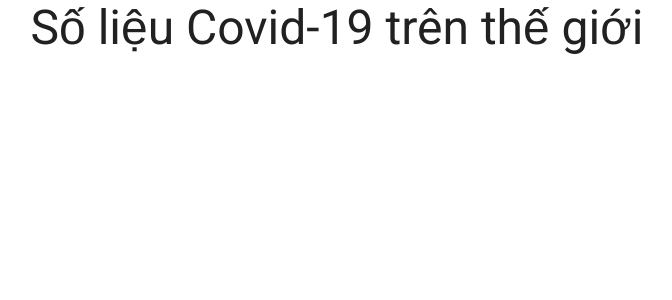
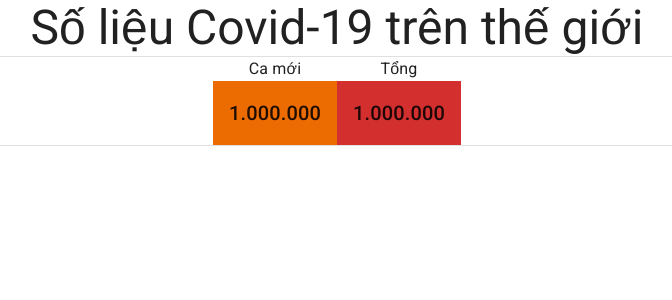
Before and after one commit to NPMinhQuan1506/covid19-stats, a React (Create React App) app: page / in a window 1280 px wide. Shown: the top 300 px of the page, without its empty margins (303-975 px from the left). Built offline with nearby package versions, Linux system fonts and the light colour scheme; a web font is replaced by a local one.

Commit message:
Thêm DailyUpdateSection ở HomePage

```diff
--- /dev/null
+++ b/src/components/DailyUpdateSection.tsx
@@ -0,0 +1,28 @@
+import React from "react";
+import { Box, Divider, Typography } from "@mui/material";
+import FlexBox from "./FlexBox";
+
+export default function DailyUpdateSection() {
+  return (
+    <>
+      <Divider />
+
+      <FlexBox justifyContent="center">
+        <FlexBox direction="column" alignItems="center">
+          <Typography variant="body1">Ca mới</Typography>
+          <Box bgcolor="warning.main" padding={2}>
+            <Typography variant="h6">1.000.000</Typography>
+          </Box>
+        </FlexBox>
+        <FlexBox direction="column" alignItems="center">
+          <Typography variant="body1">Tổng</Typography>
+          <Box bgcolor="error.main" padding={2}>
+            <Typography variant="h6">1.000.000</Typography>
+          </Box>
+        </FlexBox>
+      </FlexBox>
+
+      <Divider />
+    </>
+  );
+}
--- /dev/null
+++ b/src/components/FlexBox.tsx
@@ -0,0 +1,35 @@
+import { Box } from "@mui/material";
+import React from "react";
+
+type Props = {
+  direction?: "row" /* default */ | "column";
+  justifyContent?:
+    | "flex-start" /* default */
+    | "flex-end"
+    | "center"
+    | "space-between"
+    | "space-around"
+    | "space-evenly";
+  alignItems?:
+    | "stretch" /* default */
+    | "flex-start"
+    | "flex-end"
+    | "center"
+    | "baseline";
+  children: any;
+};
+
+export default function FlexBox(props: Props) {
+  return (
+    <Box
+      sx={{
+        display: "flex",
+        flexDirection: props.direction ?? "row",
+        justifyContent: props.justifyContent ?? "flex-start",
+        alignItems: props.alignItems ?? "stretch",
+      }}
+    >
+      {props.children}
+    </Box>
+  );
+}
--- /dev/null
+++ b/src/components/index.ts
@@ -0,0 +1,2 @@
+export { default as DailyUpdateSection } from "./DailyUpdateSection";
+export { default as FlexBox } from "./FlexBox";
--- a/src/pages/HomePage.tsx
+++ b/src/pages/HomePage.tsx
@@ -1,5 +1,6 @@
-import { Box, Container, Divider, Typography } from "@mui/material";
 import React from "react";
+import { Container, Typography } from "@mui/material";
+import { DailyUpdateSection } from "../components";
 
 export default function HomePage() {
   return (
@@ -7,6 +8,8 @@ export default function HomePage() {
       <Typography variant="h3" textAlign="center">
         Số liệu Covid-19 trên thế giới
       </Typography>
+
+      <DailyUpdateSection />
     </Container>
   );
 }
```
